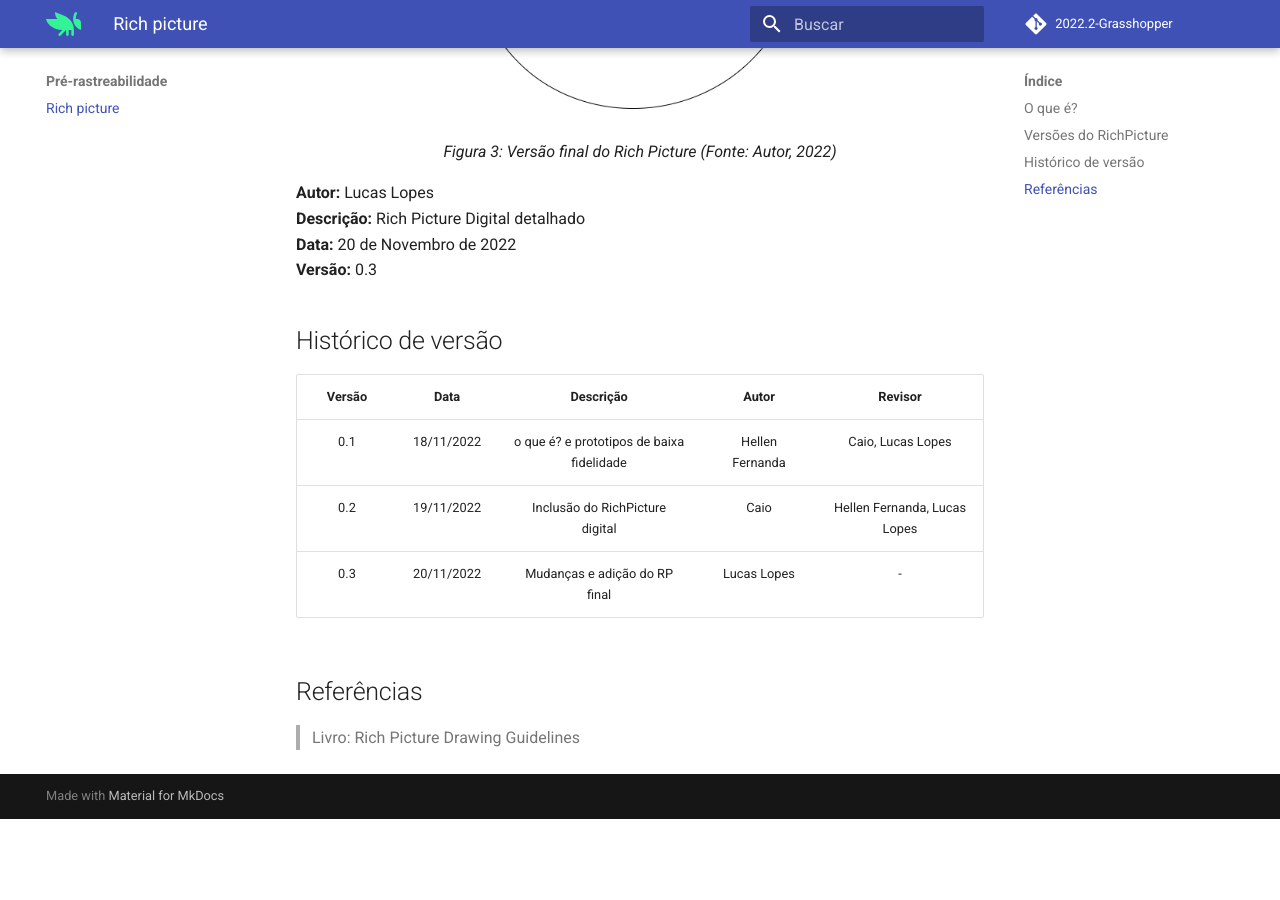
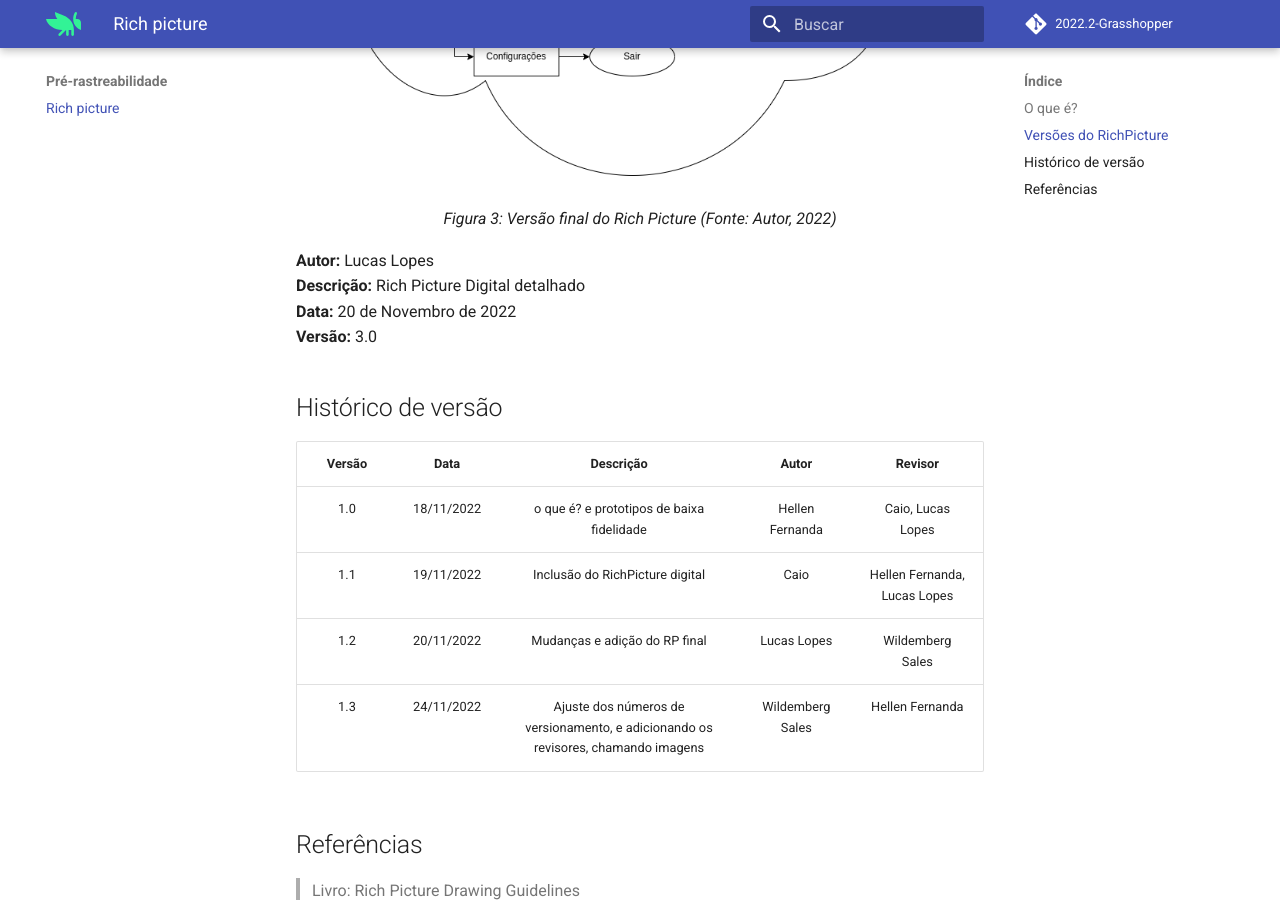
Before and after one commit to Requisitos-de-Software/2022.2-Grasshopper, an MkDocs documentation site: the page built from docs/pre-traceability/richpicture.md, in a window 1280 px wide and 900 px high, scrolled down 2455 px. Built offline with MkDocs 1.6.1 and Material for MkDocs 9.7.7, drawn with Linux system fonts in a browser that asks for light colours; comment, search, counter and statistics services are not loaded; before the commit the page ends 3274 px from its top, so only the background shows below that; some of the changed text lies outside the part shown.

Commit message:
Ajuste dos números de versionamento, e adicionando os revisores, chamando imagens

```diff
--- a/docs/pre-traceability/richpicture.md
+++ b/docs/pre-traceability/richpicture.md
@@ -13,6 +13,8 @@
 
 ## Versões do RichPicture
 
+<p style="text-align: justify;">A seguir temos a <i>Figura 1</i>, <i>Figura 2</i>, e <i>Figura 3</i> que mostam as versões dos rich pictures desenvolvidas para o app Grasshoper: </p>
+
 ![RPHellen](./assets/rp1.png)
 
 <figcaption>Figura 1: Rich Picture inicial feito à mão (Fonte: Autor, 2022)</figcaption>
@@ -20,7 +22,7 @@
 **Autor:** Hellen Fernanda </br>
 **Descrição:** Rich Picture Individual </br>
 **Data:** 4 de Novembro de 2022 </br>
-**Versão:** 0.1
+**Versão:** 1.0
 
 ---
 
@@ -42,7 +44,7 @@
 **Autor:** Caio Vitor </br>
 **Descrição:** Rich Picture Digital</br>
 **Data:** 19 de Novembro de 2022 </br>
-**Versão:** 0.2
+**Versão:** 2.0
 
 ---
 
@@ -53,15 +55,16 @@
 **Autor:** Lucas Lopes</br>
 **Descrição:** Rich Picture Digital detalhado </br>
 **Data:** 20 de Novembro de 2022 </br>
-**Versão:** 0.3
+**Versão:** 3.0
 
 
 ## Histórico de versão
 | Versão |    Data    |                 Descrição                 |      Autor      | Revisor |
 | :----: | :--------: | :---------------------------------------: | :-------------: | :-----: |
-|  0.1   | 18/11/2022 | o que é? e prototipos de baixa fidelidade | Hellen Fernanda |  Caio, Lucas Lopes   |
-|  0.2   | 19/11/2022 | Inclusão do RichPicture digital | Caio |  Hellen Fernanda, Lucas Lopes |
-|  0.3   | 20/11/2022 | Mudanças e adição do RP final | Lucas Lopes | - |
+|  1.0   | 18/11/2022 | o que é? e prototipos de baixa fidelidade | Hellen Fernanda |  Caio, Lucas Lopes   |
+|  1.1   | 19/11/2022 | Inclusão do RichPicture digital | Caio |  Hellen Fernanda, Lucas Lopes |
+|  1.2   | 20/11/2022 | Mudanças e adição do RP final | Lucas Lopes | Wildemberg Sales |
+|  1.3   | 24/11/2022 | Ajuste dos números de versionamento, e adicionando os revisores, chamando imagens | Wildemberg Sales | Hellen Fernanda |
 
 ## Referências
 
```
